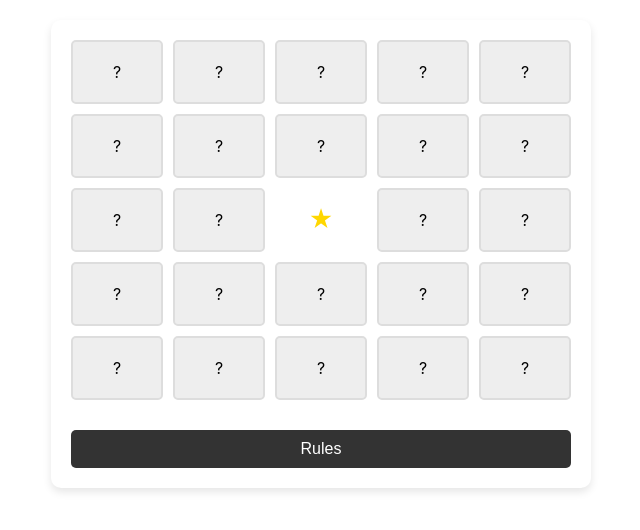
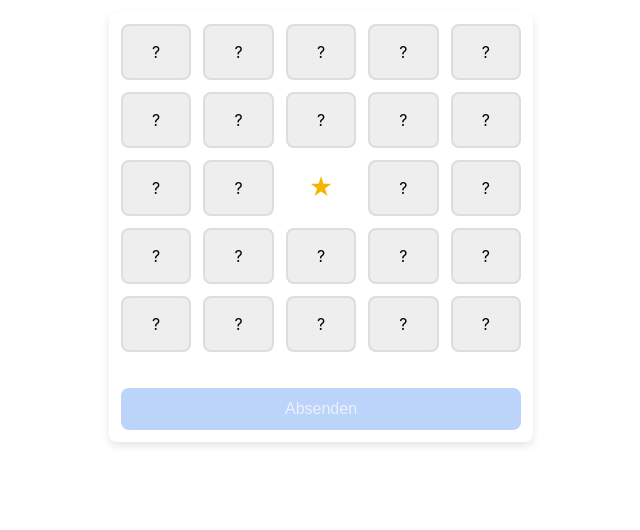
Before and after one commit to yuanhaoMin/kathi-michi, a React (Create React App) app: page /bingo in a window 1280 px wide. Both pictures are taken after typing "Sample" into the empty fields and a click on the button "Los". Shown: the top 530 px of the page, without its empty margins (319-959 px from the left). Built offline with nearby package versions, Linux system fonts and the light colour scheme.

Commit message:
add adjustment for ui and unique name selection logic

```diff
--- a/src/BingoBoard.js
+++ b/src/BingoBoard.js
@@ -7,13 +7,12 @@ import './style/BingoBoard.css';
 
 function BingoBoard() {
   const [squares, setSquares] = useState(() => {
-    // Attempt to load existing square data from session storage
     const storedSquares = sessionStorage.getItem('squares');
     const initialSquares = new Array(25).fill().map((_, index) => ({
       clicked: false,
       special: index === 12,
       question: index === 12 ? null : questions[index < 12 ? index : index - 1],
-      name: '', // Field to store the name
+      name: '',
     }));
 
     return storedSquares ? JSON.parse(storedSquares) : initialSquares;
@@ -21,22 +20,16 @@ function BingoBoard() {
 
   const [isModalOpen, setIsModalOpen] = useState(false);
   const [currentQuestion, setCurrentQuestion] = useState("");
+  const [isSubmitEnabled, setIsSubmitEnabled] = useState(false);
 
   const storedName = sessionStorage.getItem('userName');
 
-  // useEffect to update session storage; now correctly placed at the top level
   useEffect(() => {
     sessionStorage.setItem('squares', JSON.stringify(squares));
+    // Check if all squares (except the special one) have been clicked and names entered
+    const allFilled = squares.every((square, index) => square.special || (square.clicked && square.name));
+    setIsSubmitEnabled(allFilled);
   }, [squares]);
-
-  // Redirect if no storedName, handled using useEffect
-  useEffect(() => {
-    if (!storedName) {
-      // Code to redirect or update state to trigger redirect
-      // This example shows a potential approach if you want to conditionally render <Navigate>
-      // You might need to adjust this based on your routing setup
-    }
-  }, [storedName]); // Dependency on storedName to re-check on its update
 
   if (!storedName) {
     return <Navigate to="/" />;
@@ -53,12 +46,17 @@ function BingoBoard() {
       setSquares((prevSquares) =>
         prevSquares.map((square, idx) =>
           square.question === currentQuestion
-            ? { ...square, clicked: true, name: answer } // Update the corresponding square
+            ? { ...square, clicked: true, name: answer }
             : square
         )
       );
     }
     setIsModalOpen(false);
+  };
+
+  const handleSubmit = () => {
+    const answers = squares.filter(square => square.clicked && !square.special).map(square => square.name);
+    console.log(answers);
   };
 
   return (
@@ -69,11 +67,17 @@ function BingoBoard() {
           className={`square ${square.clicked ? 'clicked' : ''} ${square.special ? 'special' : ''}`}
           onClick={() => handleClick(index)}
         >
-          {square.special ? '★' : square.clicked ? square.name.charAt(0) : '?'}
+          {square.special ? '★' : square.clicked ? square.name.substring(0, 3) : '?'}
         </div>
       ))}
-      <button className="rules-button">Rules</button>
-      {isModalOpen && <Popup question={currentQuestion} onClose={handleModalClose} userNames={userNames}/>}
+      <button
+        className={`submit-button ${isSubmitEnabled ? '' : 'disabled'}`}
+        onClick={handleSubmit}
+        disabled={!isSubmitEnabled}
+      >
+        Absenden
+      </button>
+      {isModalOpen && <Popup question={currentQuestion} onClose={handleModalClose} userNames={userNames} usedNames={squares.filter(square => square.clicked).map(square => square.name)}/>}
     </div>
   );
 }
--- a/src/Popup.js
+++ b/src/Popup.js
@@ -1,12 +1,13 @@
 import React, { useState, useEffect } from 'react';
 import './style/Modal.css';
 
-function Popup({ question, onClose, userNames }) {
+function Popup({ question, onClose, userNames, usedNames }) {
   const [inputValue, setInputValue] = useState("");
   const [filteredUserNames, setFilteredUserNames] = useState([]);
 
   useEffect(() => {
     if (inputValue) {
+      // Suggest names that start with the input value, regardless of whether they've been used
       setFilteredUserNames(userNames.filter(name => name.toLowerCase().startsWith(inputValue.toLowerCase())));
     } else {
       setFilteredUserNames([]);
@@ -29,11 +30,17 @@ function Popup({ question, onClose, userNames }) {
         <input type="text" value={inputValue} onChange={handleInputChange} autoFocus />
         {filteredUserNames.length > 0 && (
           <div className="autocomplete-dropdown">
-            {filteredUserNames.map((name, index) => (
-              <button key={index} onClick={() => handleSelectName(name)} className="suggestion-button">
+            {filteredUserNames.map((name, index) => {
+              const isUsed = usedNames.includes(name); // Check if the name has been used
+              return (
+                <button key={index}
+                        onClick={() => !isUsed && handleSelectName(name)}
+                        className={`suggestion-button ${isUsed ? 'disabled-button' : ''}`}
+                        disabled={isUsed}>
                   {name}
                 </button>
-            ))}
+              );
+            })}
           </div>
         )}
       </div>
--- a/src/style/BingoBoard.css
+++ b/src/style/BingoBoard.css
@@ -2,12 +2,12 @@
     display: grid;
     /* Creates 5 columns */
     grid-template-columns: repeat(5, 1fr);
-    grid-gap: 10px;
-    max-width: 500px;
-    margin: 20px auto;
-    padding: 20px;
+    grid-gap: 12px;
+    max-width: 400px;
+    margin: 12px auto;
+    padding: 12px;
     box-shadow: 0 4px 8px rgba(0, 0, 0, 0.1);
-    border-radius: 10px;
+    border-radius: 8px;
     background: #fff;
 }
 
@@ -16,16 +16,16 @@
     box-sizing: border-box;
     background-color: #eee;
     border: 2px solid #ddd;
-    padding: 20px;
+    padding: 16px;
     text-align: center;
     user-select: none;
     cursor: pointer;
-    border-radius: 5px;
+    border-radius: 8px;
     transition: background-color 0.3s, box-shadow 0.3s;
 }
 
 .square.special {
-    color: gold;
+    color: #F4B400;
     font-size: 24px;
     background-color: transparent;
     border: none;
@@ -41,24 +41,33 @@
 }
 
 .square.clicked {
-    background-color: #aacfd0;
+    background-color: #0F9D58;
     color: #fff;
 }
 
-.rules-button {
+.submit-button {
     /* Makes the button span all columns */
     grid-column: 1 / -1;
-    padding: 10px;
-    margin-top: 20px;
+    padding: 12px;
+    margin-top: 24px;
     cursor: pointer;
-    background-color: #333;
-    color: #fff;
+    background-color: #4285F4;
+    color: white;
     border: none;
-    border-radius: 5px;
-    transition: background-color 0.3s;
+    border-radius: 8px;
+    transition: background-color 0.3s, opacity 0.3s, transform 0.2s;
     font-size: 16px;
 }
 
-.rules-button:hover {
-    background-color: #555;
+.submit-button:hover {
+    background-color: #357ae8; /* Slightly darker shade when hovered for better UI interaction */
+    transform: scale(1.02); /* Slight increase in size to give feedback */
 }
+
+.submit-button:disabled {
+    background-color: #a0c1f8; /* Lighter and more subdued blue */
+    color: #ffffffb3; /* Slightly transparent white */
+    cursor: not-allowed; /* Indicates the button is not clickable */
+    opacity: 0.7; /* Make it look more disabled */
+    transform: none; /* Reset any transform effects */
+}
--- a/src/style/Modal.css
+++ b/src/style/Modal.css
@@ -52,8 +52,8 @@
 
 input[type="text"] {
   width: calc(100% - 20px);
-  padding: 10px;
-  margin-top: 20px;
+  padding: 12px;
+  margin-top: 12px;
   border: 1px solid #ddd;
   border-radius: 4px;
   box-sizing: border-box;
@@ -66,18 +66,18 @@ input[type="text"] {
   align-items: center;
   width: 100%;
   padding: 0;
-  margin-top: 10px;
+  margin-top: 12px;
   list-style-type: none;
   overflow-y: auto; /* Enable vertical scrolling for the dropdown */
-  max-height: 200px; /* Adjust this value based on desired dropdown size */
+  max-height: 360px; /* Adjust this value based on desired dropdown size */
 }
 
 .suggestion-button {
   display: block;
   width: auto;
   min-width: 80%;
-  padding: 10px;
-  margin: 5px 0;
+  padding: 8px;
+  margin: 4px 0;
   border: 1px solid #ddd;
   border-radius: 4px;
   background-color: #f9f9f9;
@@ -88,5 +88,10 @@ input[type="text"] {
 }
 
 .suggestion-button:first-of-type {
-  margin-top: 25px;
+  margin-top: 24px;
 }
+
+.disabled-button {
+  color: #ccc;
+  cursor: not-allowed;
+}
--- a/src/style/WelcomePage.css
+++ b/src/style/WelcomePage.css
@@ -18,23 +18,19 @@
 }
 
 .input {
-  padding: 10px;
-  margin-bottom: 20px;
-  border-radius: 5px;
+  padding: 12px;
+  margin-bottom: 24px;
+  border-radius: 4px;
   border: 1px solid #ccc;
   font-size: 16px;
 }
 
 .button {
-  padding: 10px;
-  background-color: #007bff;
+  padding: 12px;
+  background-color: #4285F4;
   color: white;
   border: none;
-  border-radius: 5px;
+  border-radius: 4px;
   cursor: pointer;
   font-size: 16px;
 }
-
-.button:hover {
-  background-color: #0056b3;
-}
```
Also changed, not shown: src/setupTests.js (deleted, +0 -5 lines). Lines whose indentation alone changed are shown as unchanged.
